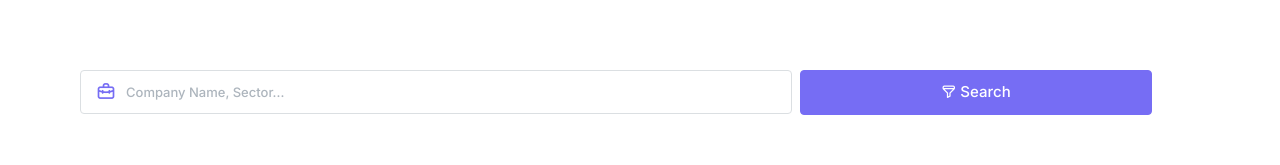
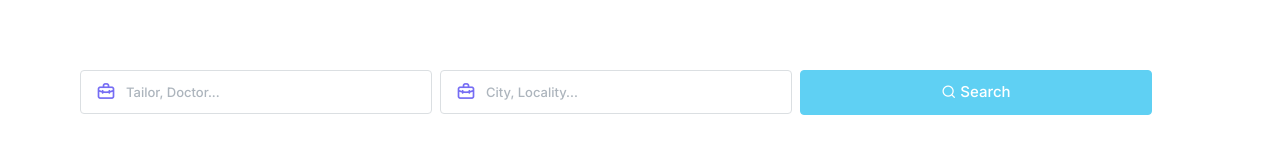
Before and after one commit to joelgenaro/SEO-frontend, a Next.js app: page / in a window 1280 px wide. Shown: the part 414-579 px from the top of the page. Built offline with nearby package versions, Linux system fonts and the light colour scheme; no server answers.

Commit message:
no message

```diff
--- a/components/CompanyModal.js
+++ b/components/CompanyModal.js
@@ -1,4 +1,4 @@
-import React, { useState, useEffect } from "react";
+import React, { useState, useEffect, memo } from "react";
 import {
   Col,
   Input,
@@ -17,23 +17,27 @@ const CompanyModal = ({ modal, openModal, companyID }) => {
     ? data.filter((item) => item.id == companyID)[0]
     : null;
 
+  // setup company location
   let companySrc = "";
 
-  if (companyDetails?.["Company Location Street Address"] != null) {
+  if (companyDetails?.["Company_Location_Geo"] != "") {
     companySrc =
       "https://www.google.com/maps/embed/v1/place?key=AIzaSyBbN-R50057ZpqFT3mh4MjRWfc60JupK1A&q=" +
-      companyDetails?.["Company Location Street Address"];
-  } else if (companyDetails?.["Company Location Region"] != null) {
+      companyDetails?.["Company_Location_Geo"];
+  } else if (companyDetails?.["Company_Location_Street_Address"] != "") {
     companySrc =
       "https://www.google.com/maps/embed/v1/place?key=AIzaSyBbN-R50057ZpqFT3mh4MjRWfc60JupK1A&q=" +
-      companyDetails?.["Company Location Region"];
+      companyDetails?.["Company_Location_Street_Address"];
+  } else if (companyDetails?.["Company_Location_Name"] != "") {
+    companySrc =
+      "https://www.google.com/maps/embed/v1/place?key=AIzaSyBbN-R50057ZpqFT3mh4MjRWfc60JupK1A&q=" +
+      companyDetails?.["Company_Location_Name"];
   } else {
     companySrc =
       "https://www.google.com/maps/embed?pb=!1m14!1m12!1m3!1d37494223.23909492!2d103!3d55!2m3!1f0!2f0!3f0!3m2!1i1024!2i768!4f13.1!5e0!3m2!1sen!2sru!4v1668142028924!5m2!1sen!2sru";
   }
 
   return (
-    <>
     <div
       className="modal fade"
       id="applyNow"
@@ -42,12 +46,7 @@ const CompanyModal = ({ modal, openModal, companyID }) => {
       aria-hidden="true"
     >
       <div className="modal-dialog modal-dialog-centered">
-          <Modal
-            className="modal-xl"
-            isOpen={modal}
-            toggle={openModal}
-            centered
-          >
+        <Modal className="modal-xl" isOpen={modal} toggle={openModal} centered>
           <ModalBody className="modal-body p-5">
             <CardBody className="candidate-profile-overview border-top p-4">
               {" "}
@@ -86,8 +85,7 @@ const CompanyModal = ({ modal, openModal, companyID }) => {
         </Modal>
       </div>
     </div>
-    </>
   );
 };
 
-export default CompanyModal;
+export default memo(CompanyModal);
--- a/components/SearchOptions.js
+++ b/components/SearchOptions.js
@@ -16,7 +16,8 @@ const JobSearchOptions = () => {
   const [cities, setCities] = useState(null);
   const [town, setTown] = useState(null);
   const [localities, setLocalities] = useState(null);
-  const [text, setText] = useState("");
+  const [city, setCity] = useState("");
+  const [sector, setSector] = useState("");
 
   const getDatawithCurrentOption = async () => {
     dispatch({ type: "UPDATE_LOADING", payload: true });
@@ -40,12 +41,15 @@ const JobSearchOptions = () => {
   };
 
   const getDataWithText = () => {
+    if (sector == "" && city == "") return;
+
     dispatch({ type: "UPDATE_LOADING", payload: true });
 
     axios.defaults.withCredentials = true;
     axios
       .post(`http://localhost:8000/api/getDataWithText/`, {
-        text,
+        sector: sector,
+        city: city,
       })
       .then((res) => {
         dispatch({ type: "UPDATE_DATA", payload: res.data.data });
@@ -113,18 +117,33 @@ const JobSearchOptions = () => {
       <div className="job-list-header">
         <Form action="#" id="textFilter">
           <Row className="g-2">
-            <Col lg={8} md={6}>
+            <Col lg={4} md={6}>
               <div className="filler-job-form">
                 <i className="uil uil-briefcase-alt"></i>
                 <Input
                   type="search"
                   className="form-control filter-job-input-box-option"
                   id="exampleFormControlInput1"
-                  name="company"
+                  name="sector"
                   onChange={(e) => {
-                    setText(e.target.value);
+                    setSector(e.target.value);
                   }}
-                  placeholder="Company Name, Sector..."
+                  placeholder="Tailor, Doctor..."
+                />
+              </div>
+            </Col>{" "}
+            <Col lg={4} md={6}>
+              <div className="filler-job-form">
+                <i className="uil uil-briefcase-alt"></i>
+                <Input
+                  type="search"
+                  className="form-control filter-job-input-box-option"
+                  id="exampleFormControlInput1"
+                  name="city"
+                  onChange={(e) => {
+                    setCity(e.target.value);
+                  }}
+                  placeholder="City, Locality..."
                 />
               </div>
             </Col>
@@ -132,9 +151,9 @@ const JobSearchOptions = () => {
               <div
                 to="#"
                 onClick={() => getDataWithText()}
-                className="btn btn-primary w-100"
+                className="btn btn-info w-100"
               >
-                <i className="uil uil-filter"></i> Search
+                <i className="uil uil-search"></i> Search
               </div>
             </Col>
           </Row>
--- a/pages/index.js
+++ b/pages/index.js
@@ -9,6 +9,7 @@ export default function Home() {
     <div className={styles.container}>
       <Head>
         <title>800 millions</title>
+        <div id="mapp"></div>
         <meta name="description" content="Generated by create next app" />
         <link rel="icon" href="/favicon.ico" />
       </Head>
```
Lines whose indentation alone changed are shown as unchanged.
